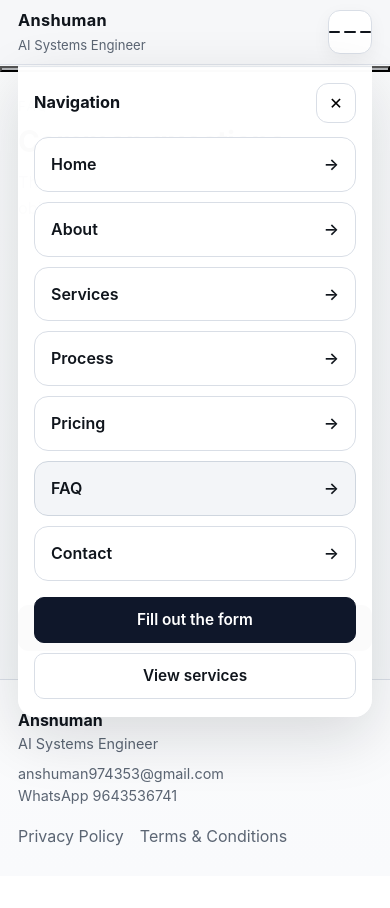
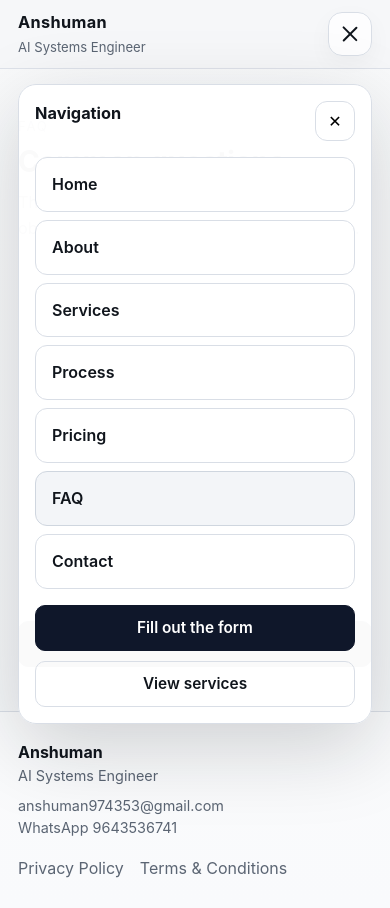
Before and after one commit to as7107962-hue/Portfolio_Anshuman, a Next.js app: page /faq in a window 390 px wide. Both pictures are taken after a click on the button "Open menu". Before the commit the page ends 876 px from the top, so only its background shows below. Built offline with nearby package versions, Linux system fonts and the light colour scheme.

Commit message:
Redesign mobile navigation

```diff
--- a/app/globals.css
+++ b/app/globals.css
@@ -8,16 +8,16 @@
   --accent: #0f172a;
   --accent-contrast: #ffffff;
   --max-width: 1120px;
-  --header-height: 66px;
+  --header-height: 72px;
 }
 * { box-sizing: border-box; }
 html { scroll-behavior: smooth; }
-body { margin: 0; color: var(--text); background: linear-gradient(180deg, #f9fafb 0%, #f4f6f8 100%); font-family: Inter, ui-sans-serif, system-ui, -apple-system, BlinkMacSystemFont, "Segoe UI", sans-serif; line-height: 1.55; overflow-x: hidden; }
+body { margin: 0; color: var(--text); background: linear-gradient(180deg, #f9fafb 0%, #f4f6f8 100%); font-family: Inter, ui-sans-serif, system-ui, -apple-system, BlinkMacSystemFont, "Segoe UI", sans-serif; line-height: 1.55; }
 a { color: inherit; text-decoration: none; }
 .container { max-width: var(--max-width); margin: 0 auto; padding: 0 24px; }
 .site-shell { min-height: 100vh; display: flex; flex-direction: column; }
-header.site-header { position: sticky; top: 0; z-index: 40; backdrop-filter: blur(12px); background: rgba(246,247,249,0.96); border-bottom: 1px solid rgba(217,222,230,0.8); }
-.header-inner { display: flex; align-items: center; justify-content: space-between; gap: 20px; min-height: 66px; }
+header.site-header { position: sticky; top: 0; z-index: 40; backdrop-filter: blur(12px); background: rgba(246,247,249,0.94); border-bottom: 1px solid rgba(217,222,230,0.8); }
+.header-inner { display: flex; align-items: center; justify-content: space-between; gap: 24px; min-height: var(--header-height); }
 .brand { display: flex; flex-direction: column; gap: 2px; }
 .brand strong { font-size: 1.02rem; letter-spacing: 0.02em; }
 .brand span { font-size: 0.82rem; color: var(--muted); }
@@ -27,21 +27,26 @@ header.site-header { position: sticky; top: 0; z-index: 40; backdrop-filter: blu
 .nav a:hover, .nav a.active { color: var(--text); }
 .desktop-nav { display: flex; }
 .desktop-cta { display: inline-flex; }
-.nav-toggle { display: none; width: 44px; height: 44px; border: 1px solid var(--border); border-radius: 12px; background: var(--surface); align-items: center; justify-content: center; gap: 4px; padding: 0; cursor: pointer; box-shadow: 0 6px 18px rgba(16,21,28,0.05); }
-.nav-toggle span { display: block; width: 18px; height: 1.5px; background: var(--text); border-radius: 999px; }
-.nav-close { width: 40px; height: 40px; border: 1px solid var(--border); border-radius: 12px; background: var(--surface); font-size: 1rem; cursor: pointer; }
+.nav-toggle { display: none; width: 44px; height: 44px; border: 1px solid var(--border); border-radius: 14px; background: rgba(255,255,255,0.75); align-items: center; justify-content: center; padding: 0; cursor: pointer; box-shadow: 0 8px 24px rgba(16,21,28,0.04); }
+.nav-toggle:hover { border-color: #c8d0db; background: rgba(255,255,255,0.92); }
+.hamburger { display: inline-flex; flex-direction: column; justify-content: center; gap: 4px; width: 20px; height: 14px; }
+.hamburger span { display: block; width: 20px; height: 1.8px; background: var(--text); border-radius: 999px; transition: transform 0.18s ease, opacity 0.18s ease, width 0.18s ease; transform-origin: center; }
+.hamburger.open span:nth-child(1) { transform: translateY(5.8px) rotate(45deg); }
+.hamburger.open span:nth-child(2) { opacity: 0; width: 0; }
+.hamburger.open span:nth-child(3) { transform: translateY(-5.8px) rotate(-45deg); }
+.nav-close { width: 40px; height: 40px; border: 1px solid var(--border); border-radius: 12px; background: var(--surface); font-size: 1rem; cursor: pointer; display: grid; place-items: center; }
 .mobile-menu-backdrop { display: none; }
 .mobile-menu { display: none; }
 main { flex: 1; }
-.section { padding: 38px 0; }
-.section.tight { padding: 30px 0; }
-.section-heading { max-width: 760px; margin-bottom: 24px; }
+.section { padding: 60px 0; }
+.section.tight { padding: 44px 0; }
+.section-heading { max-width: 760px; margin-bottom: 20px; }
 .section-heading .eyebrow { display: inline-flex; align-items: center; gap: 10px; font-size: 0.82rem; text-transform: uppercase; letter-spacing: 0.14em; color: var(--muted); margin-bottom: 10px; }
 .section-heading h1, .section-heading h2 { margin: 0 0 12px; line-height: 1.08; letter-spacing: -0.03em; }
 .section-heading h1 { font-size: clamp(2.45rem, 5.5vw, 4.7rem); max-width: 12ch; }
 .section-heading h2 { font-size: clamp(1.85rem, 4vw, 2.9rem); }
 .section-heading p { margin: 0; max-width: 62ch; color: var(--muted); font-size: 1.02rem; }
-.hero { padding: 34px 0 36px; }
+.hero { padding: 44px 0 48px; }
 .hero-grid { display: grid; grid-template-columns: minmax(0,1.2fr) minmax(320px,0.8fr); gap: 32px; align-items: start; }
 .lead { font-size: 1.12rem; color: var(--muted); max-width: 60ch; margin: 0 0 24px; }
 .actions { display: flex; gap: 14px; flex-wrap: wrap; margin-top: 18px; }
@@ -91,18 +96,19 @@ textarea { min-height: 160px; resize: vertical; }
   .desktop-nav, .desktop-cta { display: none; }
   .nav-toggle { display: inline-flex; }
   .header-actions { margin-left: auto; }
-  .mobile-menu-backdrop { display: block; position: fixed; inset: var(--header-height) 0 0; background: rgba(16, 21, 28, 0.3); opacity: 0; pointer-events: none; transition: opacity 0.22s ease; z-index: 45; }
+  .mobile-menu-backdrop { display: block; position: fixed; inset: var(--header-height) 0 0; background: rgba(16, 21, 28, 0.24); opacity: 0; pointer-events: none; transition: opacity 0.22s ease; z-index: 45; }
   .mobile-menu-backdrop.open { opacity: 1; pointer-events: auto; }
-  .mobile-menu { display: block; position: fixed; left: 0; right: 0; top: var(--header-height); z-index: 50; pointer-events: none; padding: 0; }
-  .mobile-menu-panel { margin: 0; width: 100%; padding: 16px 16px 18px; border: 0; border-top: 1px solid rgba(217,222,230,0.7); border-radius: 0 0 22px 22px; background: rgba(255,255,255,0.985); box-shadow: 0 20px 60px rgba(16,21,28,0.14); transform: translateY(-16px); opacity: 0; transition: transform 0.22s ease, opacity 0.22s ease; max-height: calc(100dvh - 66px); overflow: auto; }
+  .mobile-menu { display: block; position: fixed; left: 0; right: 0; top: var(--header-height); z-index: 50; pointer-events: none; padding: 12px 0 18px; }
+  .mobile-menu-panel { margin: 0 auto; padding: 16px; border: 1px solid var(--border); border-radius: 18px; background: rgba(255,255,255,0.98); box-shadow: 0 24px 80px rgba(16,21,28,0.18); transform: translateY(-10px); opacity: 0; transition: transform 0.22s ease, opacity 0.22s ease; max-width: var(--max-width); max-height: calc(100dvh - var(--header-height) - 24px); overflow: auto; backdrop-filter: blur(12px); }
   .mobile-menu.open { pointer-events: auto; }
   .mobile-menu.open .mobile-menu-panel { transform: translateY(0); opacity: 1; }
-  .mobile-menu-header { display: flex; align-items: center; justify-content: space-between; gap: 16px; margin-bottom: 14px; }
+  .mobile-menu-header { display: flex; align-items: start; justify-content: space-between; gap: 16px; margin-bottom: 16px; }
   .mobile-menu-title { font-weight: 700; font-size: 1.02rem; }
-  .mobile-nav { display: grid; gap: 10px; }
-  .mobile-nav a { border: 1px solid var(--border); border-radius: 14px; padding: 14px 16px; font-weight: 600; color: var(--text); background: #fff; display: flex; align-items: center; justify-content: space-between; gap: 12px; }
+  .mobile-menu-subtitle { font-size: 0.9rem; color: var(--muted); margin-top: 3px; }
+  .mobile-nav { display: grid; gap: 8px; }
+  .mobile-nav a { border: 1px solid var(--border); border-radius: 12px; padding: 14px 16px; font-weight: 600; color: var(--text); background: #fff; }
   .mobile-nav a.active { background: #f3f5f8; border-color: #cfd6df; }
   .mobile-menu-actions { display: grid; gap: 10px; margin-top: 16px; }
   .mobile-menu-cta, .mobile-menu-secondary { width: 100%; }
 }
-@media (max-width: 720px) { .container { padding: 0 18px; } .section, .hero { padding: 28px 0; } .section.tight { padding: 24px 0; } .hero { padding-top: 22px; padding-bottom: 24px; } .header-inner { min-height: 64px; } .section-heading h1 { font-size: clamp(2.2rem, 12vw, 3.5rem); } .step { grid-template-columns: 1fr; } .step-index { width: 54px; height: 54px; } .btn { width: 100%; } .actions { flex-direction: column; } .footer-inner { gap: 16px; } .mobile-menu-panel { border-radius: 0 0 18px 18px; } }
+@media (max-width: 720px) { .container { padding: 0 18px; } .section { padding: 44px 0; } .section.tight { padding: 36px 0; } .hero { padding: 28px 0 40px; } .header-inner { min-height: 68px; } .section-heading h1 { font-size: clamp(2.2rem, 12vw, 3.5rem); } .step { grid-template-columns: 1fr; } .step-index { width: 54px; height: 54px; } .btn { width: 100%; } .actions { flex-direction: column; } .footer-inner { gap: 16px; } }
--- a/components/Navbar.tsx
+++ b/components/Navbar.tsx
@@ -7,10 +7,19 @@ import { site } from "@/lib/site";
 import { Container } from "./Container";
 import { Button } from "./Button";
 
+function HamburgerIcon({ open }: { open: boolean }) {
+  return (
+    <span className={`hamburger ${open ? "open" : ""}`} aria-hidden="true">
+      <span />
+      <span />
+      <span />
+    </span>
+  );
+}
+
 export function Navbar() {
   const pathname = usePathname();
   const [isOpen, setIsOpen] = useState(false);
-
   const navItems = useMemo(() => site.navigation, []);
 
   useEffect(() => {
@@ -21,16 +30,15 @@ export function Navbar() {
     if (!isOpen) return;
 
     const onKeyDown = (event: KeyboardEvent) => {
-      if (event.key === "Escape") {
-        setIsOpen(false);
-      }
+      if (event.key === "Escape") setIsOpen(false);
     };
 
+    const previousOverflow = document.body.style.overflow;
     document.body.style.overflow = "hidden";
     window.addEventListener("keydown", onKeyDown);
 
     return () => {
-      document.body.style.overflow = "";
+      document.body.style.overflow = previousOverflow;
       window.removeEventListener("keydown", onKeyDown);
     };
   }, [isOpen]);
@@ -50,7 +58,6 @@ export function Navbar() {
             <nav className="nav desktop-nav" aria-label="Primary">
               {navItems.map((item) => {
                 const isActive = item.href === "/" ? pathname === "/" : pathname.startsWith(item.href);
-
                 return (
                   <Link key={item.href} href={item.href} className={isActive ? "active" : undefined}>
                     {item.label}
@@ -66,41 +73,38 @@ export function Navbar() {
             <button
               type="button"
               className="nav-toggle"
-              aria-label={isOpen ? "Close navigation menu" : "Open navigation menu"}
+              aria-label={isOpen ? "Close menu" : "Open menu"}
               aria-expanded={isOpen}
               aria-controls={menuId}
               onClick={() => setIsOpen((prev) => !prev)}
             >
-              <span />
-              <span />
-              <span />
+              <HamburgerIcon open={isOpen} />
             </button>
           </div>
         </div>
       </Container>
 
-      <button
-        type="button"
+      <div
         className={`mobile-menu-backdrop ${isOpen ? "open" : ""}`}
         onClick={() => setIsOpen(false)}
         aria-hidden="true"
-        tabIndex={-1}
       />
 
       <div id={menuId} className={`mobile-menu ${isOpen ? "open" : ""}`}>
         <Container>
           <div className="mobile-menu-panel" role="dialog" aria-modal="true" aria-label="Navigation menu">
             <div className="mobile-menu-header">
-              <div className="mobile-menu-title">Navigation</div>
+              <div>
+                <div className="mobile-menu-title">Navigation</div>
+              </div>
               <button type="button" className="nav-close" aria-label="Close menu" onClick={() => setIsOpen(false)}>
-                ✕
+                <span aria-hidden="true">✕</span>
               </button>
             </div>
 
             <nav className="mobile-nav" aria-label="Mobile primary">
               {navItems.map((item) => {
                 const isActive = item.href === "/" ? pathname === "/" : pathname.startsWith(item.href);
-
                 return (
                   <Link
                     key={item.href}
@@ -108,8 +112,7 @@ export function Navbar() {
                     className={isActive ? "active" : undefined}
                     onClick={() => setIsOpen(false)}
                   >
-                    <span>{item.label}</span>
-                    <span aria-hidden="true">→</span>
+                    {item.label}
                   </Link>
                 );
               })}
```
Also changed, not shown: components/Button.tsx (+3 -29 lines).
